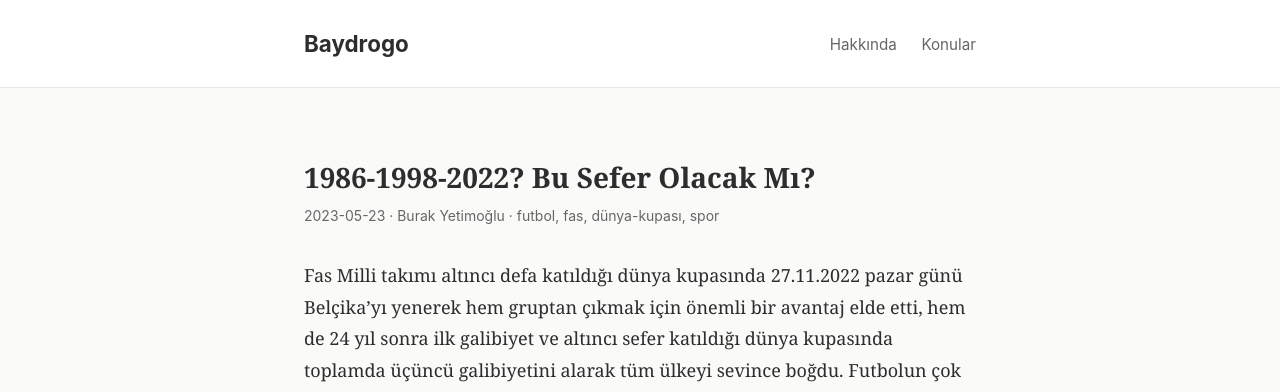
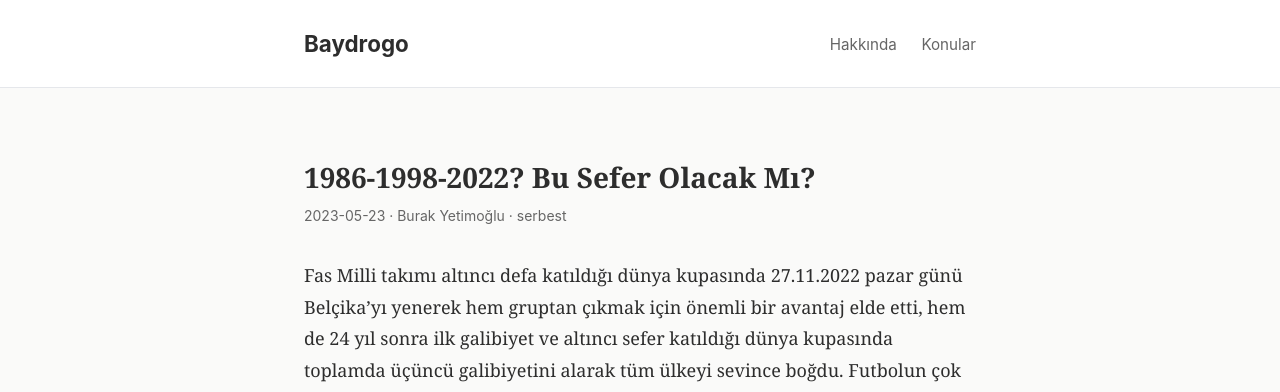
Before and after one commit to baydrogo/baydrogo, a Jekyll site: the page built from _posts/2023-05-23-1986-1998-2022-bu-sefer-olacak-mi.md, in a window 1280 px wide and 900 px high. Shown: the top 392 px of the window. Built offline with Jekyll 4.4.1, drawn with Linux system fonts in a browser that asks for light colours.

Commit message:
Revise tags and enhance content for Morocco's World Cup article
Updated tags and modified the article's content to reflect the significance of Morocco's World Cup journey and recent victory.

```diff
--- a/_posts/2023-05-23-1986-1998-2022-bu-sefer-olacak-mi.md
+++ b/_posts/2023-05-23-1986-1998-2022-bu-sefer-olacak-mi.md
@@ -2,7 +2,7 @@
 title: "1986-1998-2022? Bu Sefer Olacak Mı?"
 date: 2023-05-23
 description: "Fas Milli Takımı'nın 1970'ten 2022'ye uzanan Dünya Kupası serüveni: Afrika'nın gururu, tarihi başarılar ve Katar'daki yeni umutlar."
-tags: [futbol, fas, dünya-kupası, spor]
+tags: [serbest]
 author: "Burak Yetimoğlu"
 ---
 
```
